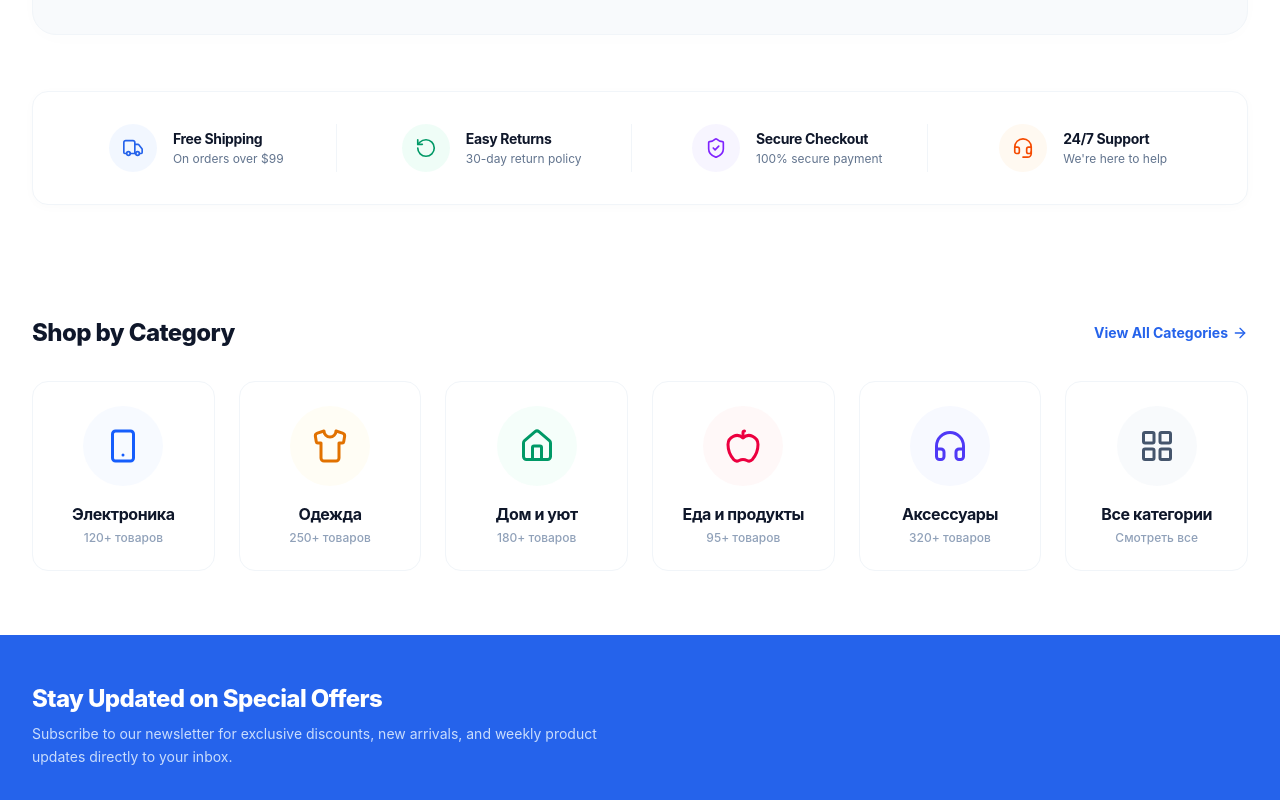
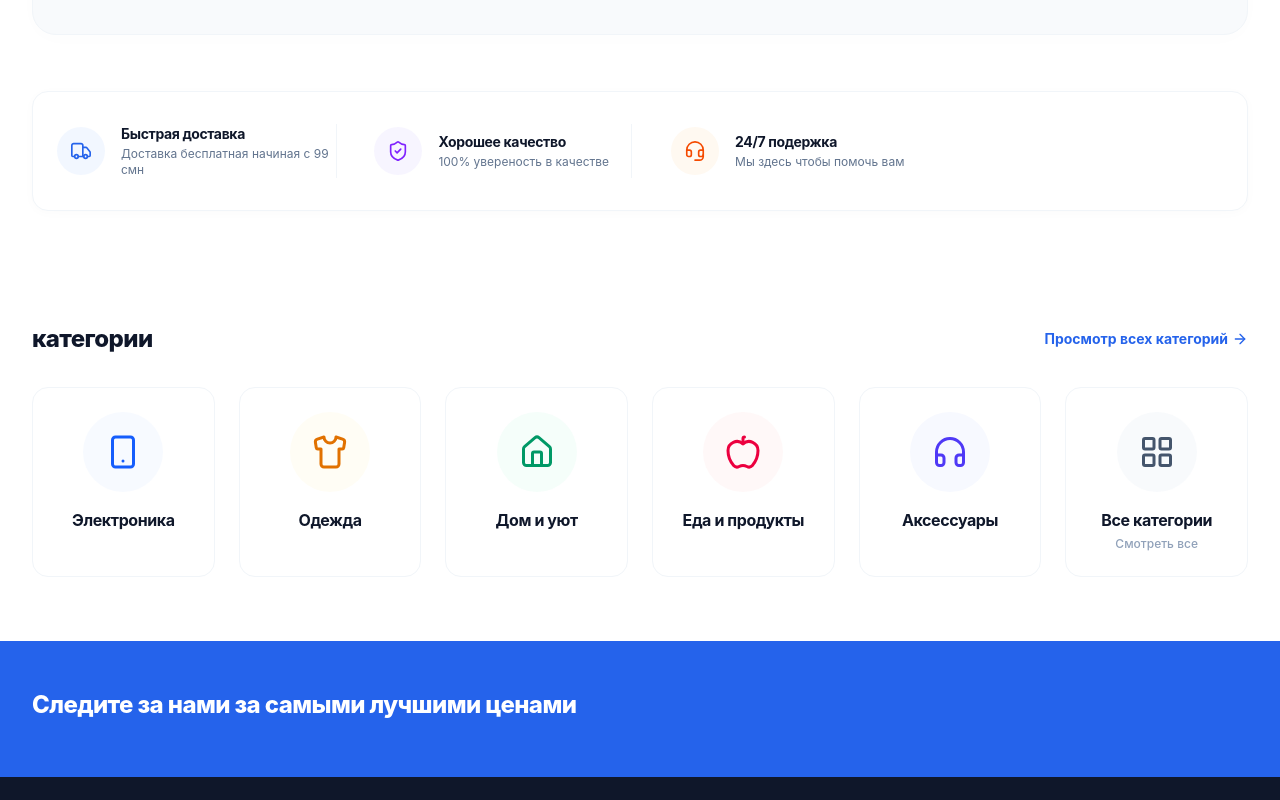
Before and after one commit to ismoil-web-tj/marketplace, a React (Vite) app: page / in a window 1280 px wide. Shown: the part 840-1640 px from the top of the page. Built offline with nearby package versions, Linux system fonts and the light colour scheme.

Commit message:
Update version 1.5

```diff
--- a/src/components/CategoriesSection/CategoriesSection.jsx
+++ b/src/components/CategoriesSection/CategoriesSection.jsx
@@ -15,7 +15,6 @@ export default function CategoriesSection() {
     {
       id: 1,
       name: 'Электроника',
-      count: '120+ товаров',
       path: '/catalog?category=electronics',
       icon: Smartphone,
       bgColor: 'bg-blue-50/50',
@@ -24,7 +23,6 @@ export default function CategoriesSection() {
     {
       id: 2,
       name: 'Одежда',
-      count: '250+ товаров',
       path: '/catalog?category=clothing',
       icon: Shirt,
       bgColor: 'bg-amber-50/50',
@@ -33,7 +31,6 @@ export default function CategoriesSection() {
     {
       id: 3,
       name: 'Дом и уют',
-      count: '180+ товаров',
       path: '/catalog?category=home',
       icon: Home,
       bgColor: 'bg-emerald-50/50',
@@ -42,7 +39,6 @@ export default function CategoriesSection() {
     {
       id: 4,
       name: 'Еда и продукты',
-      count: '95+ товаров',
       path: '/catalog?category=food',
       icon: Apple,
       bgColor: 'bg-rose-50/50',
@@ -51,7 +47,6 @@ export default function CategoriesSection() {
     {
       id: 5,
       name: 'Аксессуары',
-      count: '320+ товаров',
       path: '/catalog?category=accessories',
       icon: Headphones,
       bgColor: 'bg-indigo-50/50',
@@ -75,14 +70,13 @@ export default function CategoriesSection() {
         {/* SECTION HEADER */}
         <div className="flex items-center justify-between mb-8">
           <h2 className="text-[#0F172A] font-extrabold text-xl sm:text-2xl tracking-tight">
-            Shop by Category
-          </h2>
+категории          </h2>
           <Link
             to="/catalog"
             className="group inline-flex items-center gap-1 text-sm font-bold text-[#2563EB] hover:text-blue-700 transition-colors duration-150 focus-visible:outline-none focus-visible:ring-2 focus-visible:ring-blue-600 focus-visible:ring-offset-2 rounded"
             aria-label="Смотреть все категории товаров"
           >
-            View All Categories
+            Просмотр всех категорий
             <ArrowRight className="w-4 h-4 transition-transform duration-150 group-hover:translate-x-1" />
           </Link>
         </div>
--- a/src/components/Footer/Footer.jsx
+++ b/src/components/Footer/Footer.jsx
@@ -24,11 +24,9 @@ export default function Footer() {
 
                         <div className="text-left max-w-xl">
                             <h3 className="text-xl sm:text-2xl font-extrabold text-white tracking-tight mb-2">
-                                Stay Updated on Special Offers
+                                Следите за нами за самыми лучшими ценами
                             </h3>
-                            <p className="text-sm text-blue-100 opacity-90 leading-relaxed">
-                                Subscribe to our newsletter for exclusive discounts, new arrivals, and weekly product updates directly to your inbox.
-                            </p>
+
                         </div>
 
                         <form onSubmit={handleSubmit} className="w-full lg:max-w-md">
--- a/src/components/aboutus/aboutus.jsx
+++ b/src/components/aboutus/aboutus.jsx
@@ -48,7 +48,7 @@ export default function AboutUs() {
     },
     {
       id: 4,
-      title: 'Выгодные цены в TJS',
+      title: 'Выгодные цены',
       description: 'Прямые контракты с производителями позволяют нам предлагать честные цены в сомони без скрытых переплат.',
       icon: Award,
       color: 'text-amber-600',
--- a/src/components/hero/hero.jsx
+++ b/src/components/hero/hero.jsx
@@ -97,21 +97,13 @@ export default function Hero() {
                 <Truck className="w-5.5 h-5.5 stroke-[1.8]" />
               </div>
               <div>
-                <h4 className="text-sm font-bold text-[#0F172A] tracking-tight">Free Shipping</h4>
-                <p className="text-xs text-slate-500 mt-0.5">On orders over $99</p>
+                <h4 className="text-sm font-bold text-[#0F172A] tracking-tight">Быстрая доставка</h4>
+                <p className="text-xs text-slate-500 mt-0.5">Доставка бесплатная начиная с 99 смн</p>
               </div>
             </div>
 
             {/* Feature 2 */}
-            <div className="flex items-center gap-4 lg:justify-center pt-5 sm:pt-0 sm:pl-4 lg:pl-0">
-              <div className="flex items-center justify-center w-12 h-12 rounded-full bg-emerald-50/80 text-emerald-600 shrink-0">
-                <RotateCcw className="w-5.5 h-5.5 stroke-[1.8]" />
-              </div>
-              <div>
-                <h4 className="text-sm font-bold text-[#0F172A] tracking-tight">Easy Returns</h4>
-                <p className="text-xs text-slate-500 mt-0.5">30-day return policy</p>
-              </div>
-            </div>
+
 
             {/* Feature 3 */}
             <div className="flex items-center gap-4 lg:justify-center pt-5 sm:pt-0 lg:pl-0">
@@ -119,8 +111,8 @@ export default function Hero() {
                 <ShieldCheck className="w-5.5 h-5.5 stroke-[1.8]" />
               </div>
               <div>
-                <h4 className="text-sm font-bold text-[#0F172A] tracking-tight">Secure Checkout</h4>
-                <p className="text-xs text-slate-500 mt-0.5">100% secure payment</p>
+                <h4 className="text-sm font-bold text-[#0F172A] tracking-tight">Хорошее качество</h4>
+                <p className="text-xs text-slate-500 mt-0.5">100% увереность в качестве</p>
               </div>
             </div>
 
@@ -130,8 +122,8 @@ export default function Hero() {
                 <Headset className="w-5.5 h-5.5 stroke-[1.8]" />
               </div>
               <div>
-                <h4 className="text-sm font-bold text-[#0F172A] tracking-tight">24/7 Support</h4>
-                <p className="text-xs text-slate-500 mt-0.5">We're here to help</p>
+                <h4 className="text-sm font-bold text-[#0F172A] tracking-tight">24/7 подержка</h4>
+                <p className="text-xs text-slate-500 mt-0.5">Мы здесь чтобы помочь вам</p>
               </div>
             </div>
 
```
